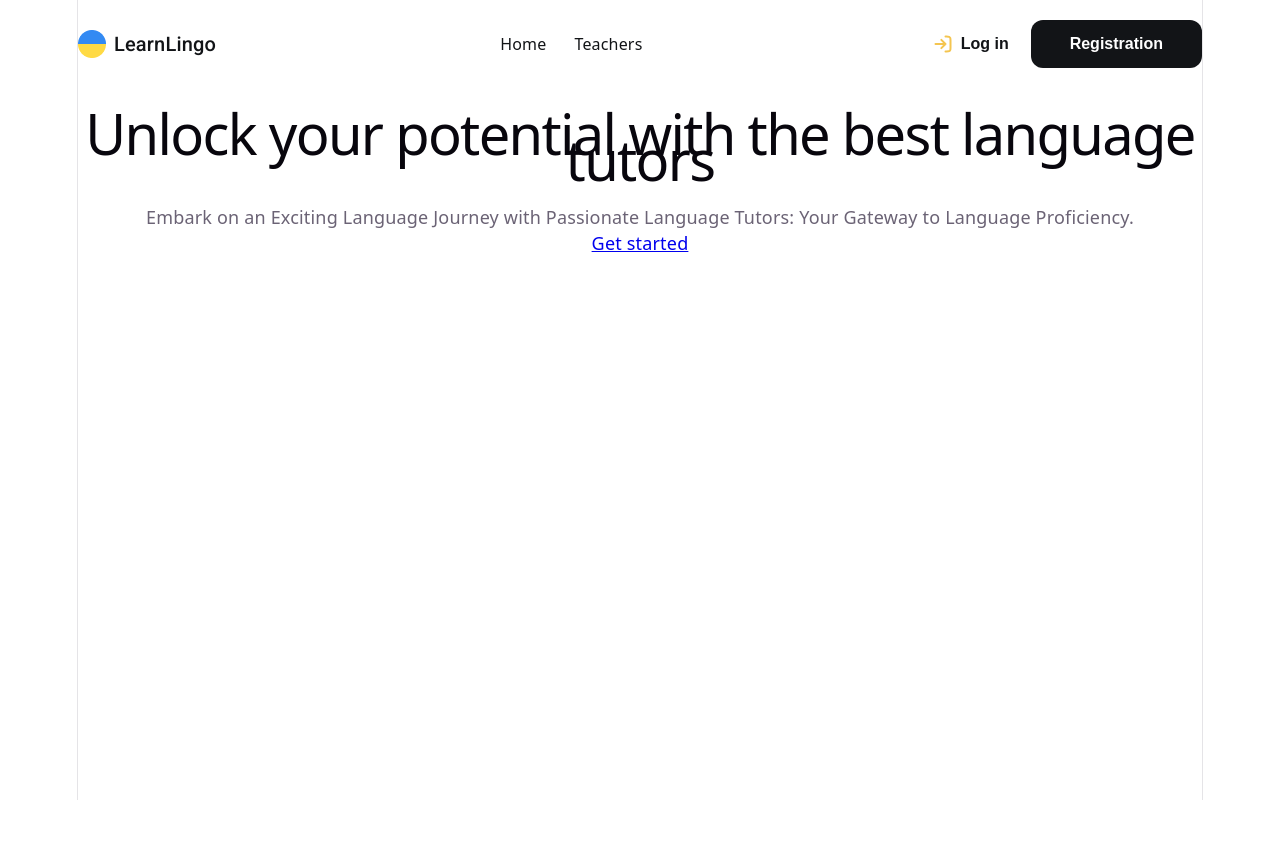
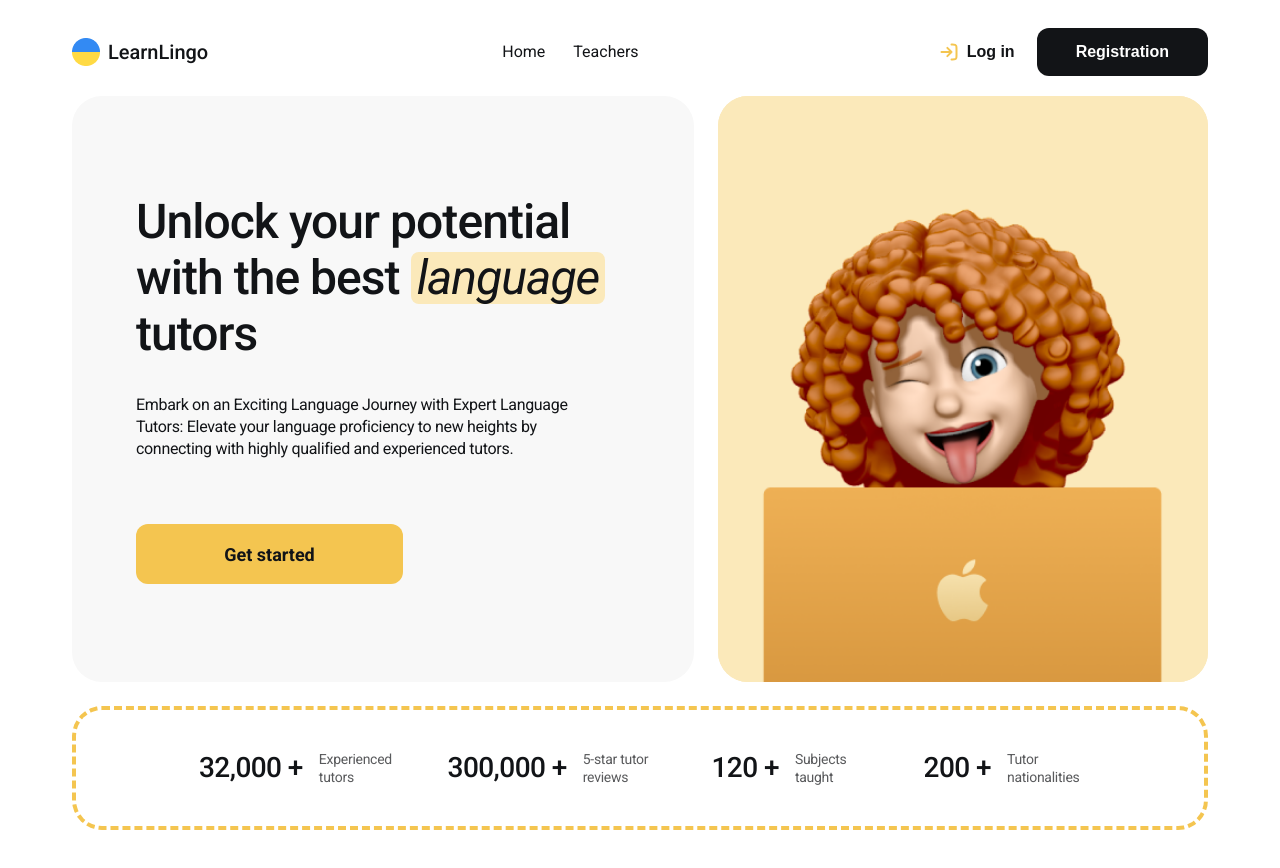
Before and after one commit to Lyubov9302/LearnLingo, a React (Vite) app: page / in a window 1280 px wide. Before the commit the page ends 800 px from the top, so only its background shows below. Built offline with nearby package versions, Linux system fonts and the light colour scheme.

Commit message:
added initial styles in index css, done Hero page, fixed Header

```diff
--- a/src/App.tsx
+++ b/src/App.tsx
@@ -1,19 +1,20 @@
-import { useRoutes, Navigate } from 'react-router-dom';
+import { Routes, Route, Navigate } from 'react-router-dom';
+
+import TeachersPage from './pages/TeachersPage';
+
+import Header from './components/Header/Header';
 import HomePage from './pages/HomePage';
-import TeachersPage from './pages/TeachersPage';
-import Header from './components/Header';
 
-export default function App() {
-  const routes = useRoutes([
-    { path: '/', element: <HomePage /> },
-    { path: '/teachers', element: <TeachersPage /> },
-    { path: '*', element: <Navigate to="/" replace /> },
-  ]);
 
+export const App = () => {
   return (
-    <div>
+    <>
       <Header />
-      <main>{routes}</main>
-    </div>
+      <Routes>
+        <Route path="/" element={<HomePage />} />
+        <Route path="/teachers" element={<TeachersPage />} />
+        <Route path="*" element={<Navigate to="/" replace />} />
+      </Routes>
+    </>
   );
-}
+};
--- a/src/components/Header.module.css
+++ b/src/components/Header/Header.module.css
@@ -2,9 +2,9 @@
   display: flex;
   align-items: center;
   justify-content: space-between;
-  max-width: 1184px;
+  max-width: 1312px;
   margin: 0 auto;
-  padding: 20px 0;
+  padding: 20px 64px;
 }
 
 
@@ -28,6 +28,7 @@
 }
 
 .nav a {
+  position: relative;
   text-decoration: none;
   font-size: 16px;
   line-height: 1.25;
@@ -39,6 +40,8 @@
 .nav a.active {
   color: #f4c550;
 }
+
+
 
 
 .authButtons {
--- a/src/index.css
+++ b/src/index.css
@@ -1,111 +1,39 @@
-:root {
-  --text: #6b6375;
-  --text-h: #08060d;
-  --bg: #fff;
-  --border: #e5e4e7;
-  --code-bg: #f4f3ec;
-  --accent: #aa3bff;
-  --accent-bg: rgba(170, 59, 255, 0.1);
-  --accent-border: rgba(170, 59, 255, 0.5);
-  --social-bg: rgba(244, 243, 236, 0.5);
-  --shadow:
-    rgba(0, 0, 0, 0.1) 0 10px 15px -3px, rgba(0, 0, 0, 0.05) 0 4px 6px -2px;
-
-  --sans: system-ui, 'Segoe UI', Roboto, sans-serif;
-  --heading: system-ui, 'Segoe UI', Roboto, sans-serif;
-  --mono: ui-monospace, Consolas, monospace;
-
-  font: 18px/145% var(--sans);
-  letter-spacing: 0.18px;
-  color-scheme: light dark;
-  color: var(--text);
-  background: var(--bg);
-  font-synthesis: none;
-  text-rendering: optimizeLegibility;
-  -webkit-font-smoothing: antialiased;
-  -moz-osx-font-smoothing: grayscale;
-
-  @media (max-width: 1024px) {
-    font-size: 16px;
-  }
-}
-
-@media (prefers-color-scheme: dark) {
-  :root {
-    --text: #9ca3af;
-    --text-h: #f3f4f6;
-    --bg: #16171d;
-    --border: #2e303a;
-    --code-bg: #1f2028;
-    --accent: #c084fc;
-    --accent-bg: rgba(192, 132, 252, 0.15);
-    --accent-border: rgba(192, 132, 252, 0.5);
-    --social-bg: rgba(47, 48, 58, 0.5);
-    --shadow:
-      rgba(0, 0, 0, 0.4) 0 10px 15px -3px, rgba(0, 0, 0, 0.25) 0 4px 6px -2px;
-  }
-
-  #social .button-icon {
-    filter: invert(1) brightness(2);
-  }
-}
-
-#root {
-  width: 1126px;
-  max-width: 100%;
-  margin: 0 auto;
-  text-align: center;
-  border-inline: 1px solid var(--border);
-  min-height: 100svh;
-  display: flex;
-  flex-direction: column;
+* {
   box-sizing: border-box;
 }
 
 body {
+  font-family: "Roboto", sans-serif;
+  color: #121417;;
+  background-color: #ffffff;;
+}
+
+a {
+  text-decoration: none;
+  color: inherit;
+}
+
+ul,
+ol {
+  list-style: none;
+  margin: 0;
+  padding-left: 0;
+}
+
+p,
+h1,
+h2,
+h3,
+h4,
+h5,
+h6 {
   margin: 0;
 }
 
-h1,
-h2 {
-  font-family: var(--heading);
-  font-weight: 500;
-  color: var(--text-h);
+ img {
+  display: block;
 }
 
-h1 {
-  font-size: 56px;
-  letter-spacing: -1.68px;
-  margin: 32px 0;
-  @media (max-width: 1024px) {
-    font-size: 36px;
-    margin: 20px 0;
-  }
+button {
+  cursor: pointer;
 }
-h2 {
-  font-size: 24px;
-  line-height: 118%;
-  letter-spacing: -0.24px;
-  margin: 0 0 8px;
-  @media (max-width: 1024px) {
-    font-size: 20px;
-  }
-}
-p {
-  margin: 0;
-}
-
-code,
-.counter {
-  font-family: var(--mono);
-  display: inline-flex;
-  border-radius: 4px;
-  color: var(--text-h);
-}
-
-code {
-  font-size: 15px;
-  line-height: 135%;
-  padding: 4px 8px;
-  background: var(--code-bg);
-}
--- a/src/main.tsx
+++ b/src/main.tsx
@@ -2,7 +2,8 @@ import React from 'react'
 import { createRoot } from 'react-dom/client'
 import { BrowserRouter } from 'react-router-dom'
 import './index.css'
-import App from './App'
+import { App } from './App'
+
 
 createRoot(document.getElementById('root')!).render(
   <React.StrictMode>
--- /dev/null
+++ b/src/pages/HomePage.module.css
@@ -0,0 +1,125 @@
+.home {
+  width: min(1312px, calc(100% - 128px));
+  margin: 0 auto;
+  padding-bottom: 32px;
+}
+
+.hero {
+  display: grid;
+  grid-template-columns: 1.27fr 1fr;
+  gap: 24px;
+  margin-bottom: 24px;
+}
+
+.heroContent {
+  box-sizing: border-box;
+  min-height: 530px;
+  padding: 98px 64px;
+  border-radius: 30px;
+  background-color: #f8f8f8;
+}
+
+.title {
+  margin-bottom: 32px;
+  font-size: 48px;
+  font-weight: 500;
+  line-height: 1.17;
+  letter-spacing: -0.02em;
+}
+
+.accent {
+  display: inline-block;
+  padding: 0 6px;
+  border-radius: 8px;
+  background-color: #fbe9ba;
+  font-style: italic;
+  font-weight: 400;
+  line-height: 1.08;
+}
+
+.text {
+  max-width: 471px;
+  margin-bottom: 64px;
+  line-height: 1.37;
+  letter-spacing: -0.02em;
+}
+
+.getStartedLink {
+  display: inline-flex;
+  align-items: center;
+  justify-content: center;
+  min-width: 267px;
+  height: 60px;
+  padding: 16px 88px;
+  border-radius: 12px;
+  background-color: #f4c550;
+  font-size: 18px;
+  font-weight: 700;
+  color: #121417;
+  text-decoration: none;
+  transition: background-color 250ms ease, transform 250ms ease;
+}
+
+.getStartedLink:hover,
+.getStartedLink:focus {
+  background-color: #ffdc86;
+  transform: translateY(-1px);
+}
+
+.heroImageBox {
+  min-height: 530px;
+  display: flex;
+  align-items: flex-end;
+  justify-content: center;
+  overflow: hidden;
+  border-radius: 30px;
+  background-color: #fbe9ba;
+}
+
+.heroImage {
+  width: 100%;
+  max-width: 568px;
+  height: 100%;
+  object-fit: cover;
+  object-position: center bottom;
+}
+
+.stats {
+  width: 100%;
+  border: 4.5px dashed #f4c550;
+  border-radius: 30px;
+}
+
+.statsList {
+  display: flex;
+  align-items: center;
+  justify-content: space-between;
+  min-height: 116px;
+  padding: 40px 123px;
+  margin: 0;
+  list-style: none;
+}
+
+.statItem {
+  display: flex;
+  align-items: center;
+  gap: 16px;
+}
+
+.statItem strong {
+  flex-shrink: 0;
+  font-size: 28px;
+  font-weight: 500;
+  line-height: 1.14;
+  letter-spacing: -0.02em;
+  color: #121417;
+}
+
+.statItem span {
+  width: 74px;
+  font-size: 14px;
+  font-weight: 400;
+  line-height: 1.29;
+  letter-spacing: -0.02em;
+  color: rgba(18, 20, 23, 0.7);
+}
--- a/src/pages/HomePage.tsx
+++ b/src/pages/HomePage.tsx
@@ -1,20 +1,56 @@
-import { Link } from 'react-router-dom';
+import { Link } from "react-router-dom";
+import css from "./HomePage.module.css";
 
 export default function HomePage() {
   return (
-    <section>
-      <div>
-        <h1>
-          Unlock your potential with the best <span>language</span> tutors
-        </h1>
-        <p>
-          Embark on an Exciting Language Journey with Passionate Language
-          Tutors: Your Gateway to Language Proficiency.
-        </p>
-        <Link to="/teachers">Get started</Link>
-      </div>
+    <main className={css.home}>
+      <section className={css.hero}>
+        <div className={css.heroContent}>
+          <h1 className={css.title}>
+            Unlock your potential with the best{" "}
+            <span className={css.accent}>language</span> tutors
+          </h1>
 
+          <p className={css.text}>
+            Embark on an Exciting Language Journey with Expert Language Tutors:
+            Elevate your language proficiency to new heights by connecting with
+            highly qualified and experienced tutors.
+          </p>
 
-    </section>
+          <Link to="/teachers" className={css.getStartedLink}>
+            Get started
+          </Link>
+        </div>
+
+        <div className={css.heroImageBox}>
+          <img
+            className={css.heroImage}
+            src="/hero-avatar.png"
+            alt="Teacher with laptop"
+          />
+        </div>
+      </section>
+
+      <section className={css.stats}>
+        <ul className={css.statsList}>
+          <li className={css.statItem}>
+            <strong>32,000 +</strong>
+            <span>Experienced tutors</span>
+          </li>
+          <li className={css.statItem}>
+            <strong>300,000 +</strong>
+            <span>5-star tutor reviews</span>
+          </li>
+          <li className={css.statItem}>
+            <strong>120 +</strong>
+            <span>Subjects taught</span>
+          </li>
+          <li className={css.statItem}>
+            <strong>200 +</strong>
+            <span>Tutor nationalities</span>
+          </li>
+        </ul>
+      </section>
+    </main>
   );
 }
```
Also changed, not shown: public/hero-avatar.png (added), src/components/Header/Header.tsx (renamed from src/components/Header.tsx).
